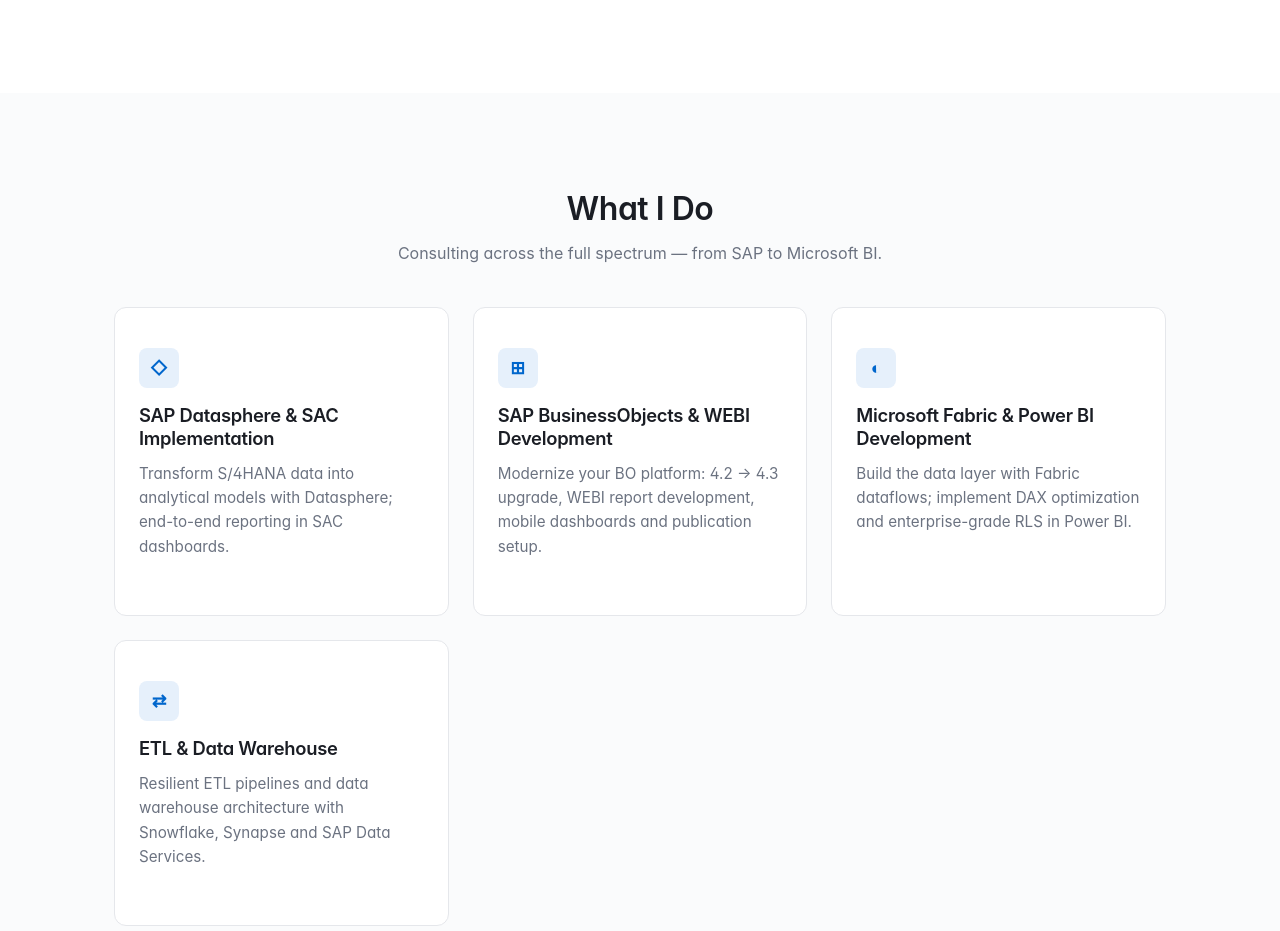
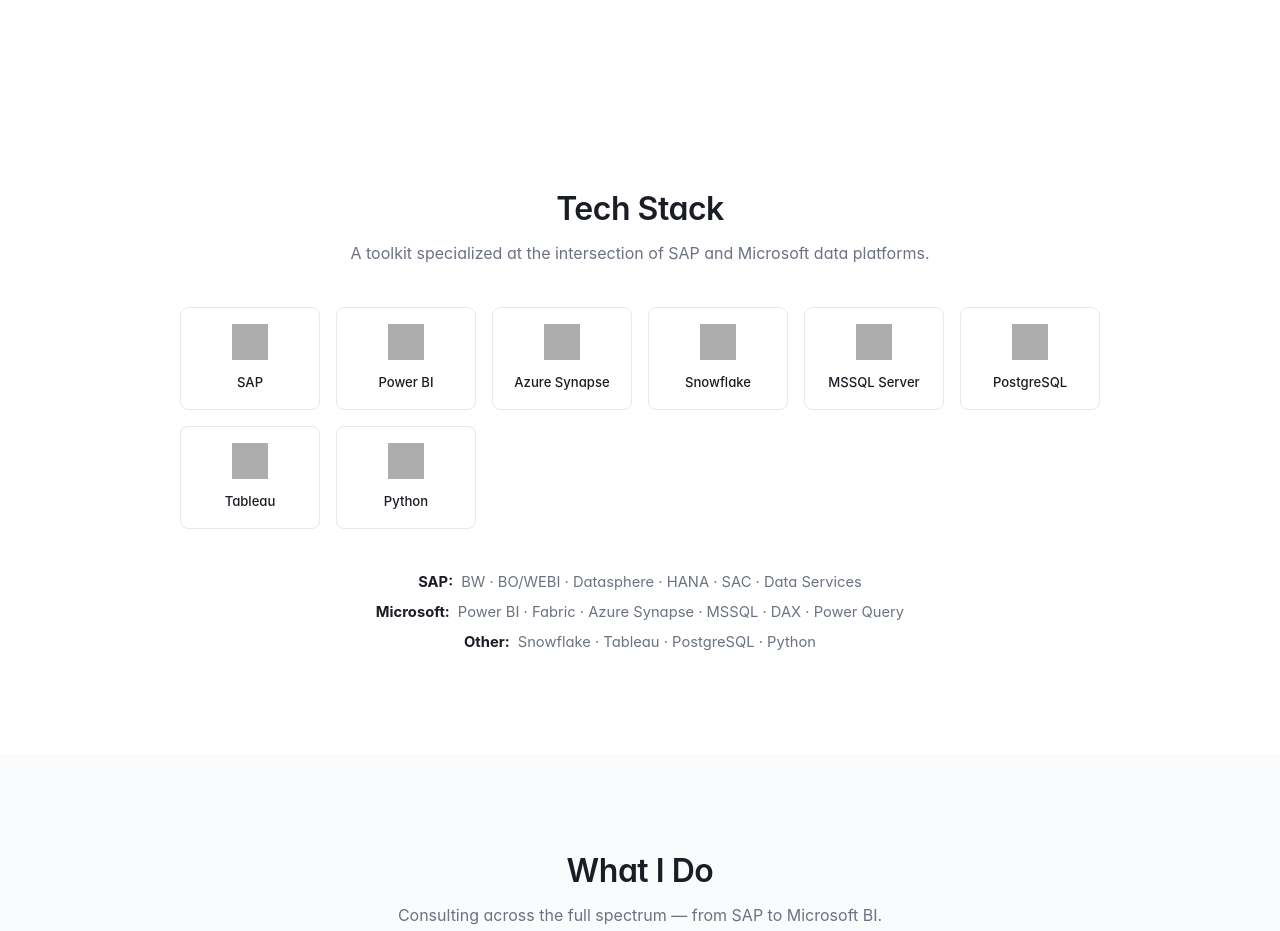
Before and after one commit to enessasmaz/enessasmaz-site, an Eleventy site: page src/en/index.njk in a window 1280 px wide. Shown: the part 695-1626 px from the top of the page. Built offline with nearby package versions, Linux system fonts and the light colour scheme; Eleventy itself is replaced by a stand-in of ours; files that its build step writes are made by us from their sources; grey boxes are pictures that could not be loaded; a web font is replaced by a local one.

Commit message:
Add Tech Stack section to home page
- Visual logo grid with SAP, Power BI, Azure, Snowflake, MSSQL,
  PostgreSQL, Tableau, Python (via simple-icons CDN)
- Sub-tool breakdown text below grid (SAP/Microsoft/Other)
- Update LinkedIn display to use site.social field
- Add GitHub link in footer and contact pages
- Rename client logo files to ASCII-lowercase, fix extensions
- Add Borusan Boru as additional client (Direct Procurement Dashboard)

```diff
--- a/src/_data/strings.js
+++ b/src/_data/strings.js
@@ -23,6 +23,11 @@ module.exports = {
         { title: "Microsoft BI Hakimiyeti", text: "Power BI, Fabric, DAX, RLS, Azure Synapse ile modern veri platformları." },
         { title: "15+ Kurumsal Müşteri", text: "Türkiye ve Avrupa'da büyük ölçekli holdinglere ve uluslararası gruplara hizmet." }
       ],
+      techTitle: "Teknoloji Yetkinliği",
+      techSubtitle: "SAP ekosistemi ve Microsoft veri platformları arasında uzmanlaşmış araç seti.",
+      techSapLabel: "SAP",
+      techMsLabel: "Microsoft",
+      techOtherLabel: "Diğer",
       servicesTitle: "Hizmetlerim",
       servicesSubtitle: "SAP'tan Microsoft BI'a kadar tüm spektrumda danışmanlık.",
       clientsTitle: "Birlikte Çalıştığım Kurumlar",
@@ -97,6 +102,11 @@ module.exports = {
         { title: "Microsoft BI Mastery", text: "Modern data platforms with Power BI, Fabric, DAX, RLS and Azure Synapse." },
         { title: "15+ Enterprise Clients", text: "Serving large holdings across Türkiye and global groups across Europe." }
       ],
+      techTitle: "Tech Stack",
+      techSubtitle: "A toolkit specialized at the intersection of SAP and Microsoft data platforms.",
+      techSapLabel: "SAP",
+      techMsLabel: "Microsoft",
+      techOtherLabel: "Other",
       servicesTitle: "What I Do",
       servicesSubtitle: "Consulting across the full spectrum — from SAP to Microsoft BI.",
       clientsTitle: "Organizations I've Worked With",
--- /dev/null
+++ b/src/_includes/partials/tech-stack.njk
@@ -0,0 +1,50 @@
+{% set s = strings[lang] %}
+<section class="section">
+  <div class="container">
+    <div class="section-title">
+      <h2>{{ s.home.techTitle }}</h2>
+      <p>{{ s.home.techSubtitle }}</p>
+    </div>
+
+    <div class="tech-grid">
+      <div class="tech-item">
+        <img src="https://cdn.simpleicons.org/sap" alt="SAP" loading="lazy" width="36" height="36">
+        <span>SAP</span>
+      </div>
+      <div class="tech-item">
+        <img src="https://cdn.simpleicons.org/powerbi" alt="Power BI" loading="lazy" width="36" height="36">
+        <span>Power BI</span>
+      </div>
+      <div class="tech-item">
+        <img src="https://cdn.simpleicons.org/microsoftazure" alt="Microsoft Azure" loading="lazy" width="36" height="36">
+        <span>Azure Synapse</span>
+      </div>
+      <div class="tech-item">
+        <img src="https://cdn.simpleicons.org/snowflake" alt="Snowflake" loading="lazy" width="36" height="36">
+        <span>Snowflake</span>
+      </div>
+      <div class="tech-item">
+        <img src="https://cdn.simpleicons.org/microsoftsqlserver" alt="MSSQL Server" loading="lazy" width="36" height="36">
+        <span>MSSQL Server</span>
+      </div>
+      <div class="tech-item">
+        <img src="https://cdn.simpleicons.org/postgresql" alt="PostgreSQL" loading="lazy" width="36" height="36">
+        <span>PostgreSQL</span>
+      </div>
+      <div class="tech-item">
+        <img src="https://cdn.simpleicons.org/tableau" alt="Tableau" loading="lazy" width="36" height="36">
+        <span>Tableau</span>
+      </div>
+      <div class="tech-item">
+        <img src="https://cdn.simpleicons.org/python" alt="Python" loading="lazy" width="36" height="36">
+        <span>Python</span>
+      </div>
+    </div>
+
+    <div class="tech-detail">
+      <p><strong>{{ s.home.techSapLabel }}:</strong> BW · BO/WEBI · Datasphere · HANA · SAC · Data Services</p>
+      <p><strong>{{ s.home.techMsLabel }}:</strong> Power BI · Fabric · Azure Synapse · MSSQL · DAX · Power Query</p>
+      <p><strong>{{ s.home.techOtherLabel }}:</strong> Snowflake · Tableau · PostgreSQL · Python</p>
+    </div>
+  </div>
+</section>
--- a/src/assets/css/style.css
+++ b/src/assets/css/style.css
@@ -175,6 +175,52 @@ h3 { font-size: 1.15rem; }
 }
 .pillar h3 { margin-bottom: var(--space-sm); }
 .pillar p { color: var(--c-text-muted); font-size: 0.95rem; }
+
+/* ============ Tech Stack ============ */
+.tech-grid {
+  display: grid;
+  grid-template-columns: repeat(auto-fit, minmax(120px, 1fr));
+  gap: var(--space-md);
+  max-width: 920px;
+  margin: 0 auto var(--space-xl);
+}
+.tech-item {
+  display: flex; flex-direction: column; align-items: center;
+  gap: 12px; padding: var(--space-md) var(--space-sm);
+  background: var(--c-bg);
+  border: 1px solid var(--c-border);
+  border-radius: var(--radius);
+  transition: border-color .15s, transform .15s, box-shadow .15s;
+}
+.tech-item:hover {
+  border-color: var(--c-accent);
+  transform: translateY(-2px);
+  box-shadow: var(--shadow-sm);
+}
+.tech-item img {
+  width: 36px; height: 36px;
+  filter: grayscale(50%) opacity(0.85);
+  transition: filter .2s;
+}
+.tech-item:hover img {
+  filter: grayscale(0%) opacity(1);
+}
+.tech-item span {
+  font-size: 0.82rem;
+  font-weight: 500;
+  color: var(--c-text);
+  text-align: center;
+}
+.tech-detail {
+  text-align: center;
+  max-width: 720px;
+  margin: 0 auto;
+  font-size: 0.92rem;
+  color: var(--c-text-muted);
+  line-height: 1.9;
+}
+.tech-detail p { margin-bottom: 2px; }
+.tech-detail strong { color: var(--c-text); margin-right: 4px; }
 
 /* ============ Services ============ */
 .services-grid {
--- a/src/en/index.njk
+++ b/src/en/index.njk
@@ -33,6 +33,8 @@ enUrl: /en/
     </div>
   </div>
 </section>
+
+{% include "partials/tech-stack.njk" %}
 
 <section class="section section-alt">
   <div class="container">
--- a/src/tr/index.njk
+++ b/src/tr/index.njk
@@ -33,6 +33,8 @@ enUrl: /en/
     </div>
   </div>
 </section>
+
+{% include "partials/tech-stack.njk" %}
 
 <section class="section section-alt">
   <div class="container">
```
